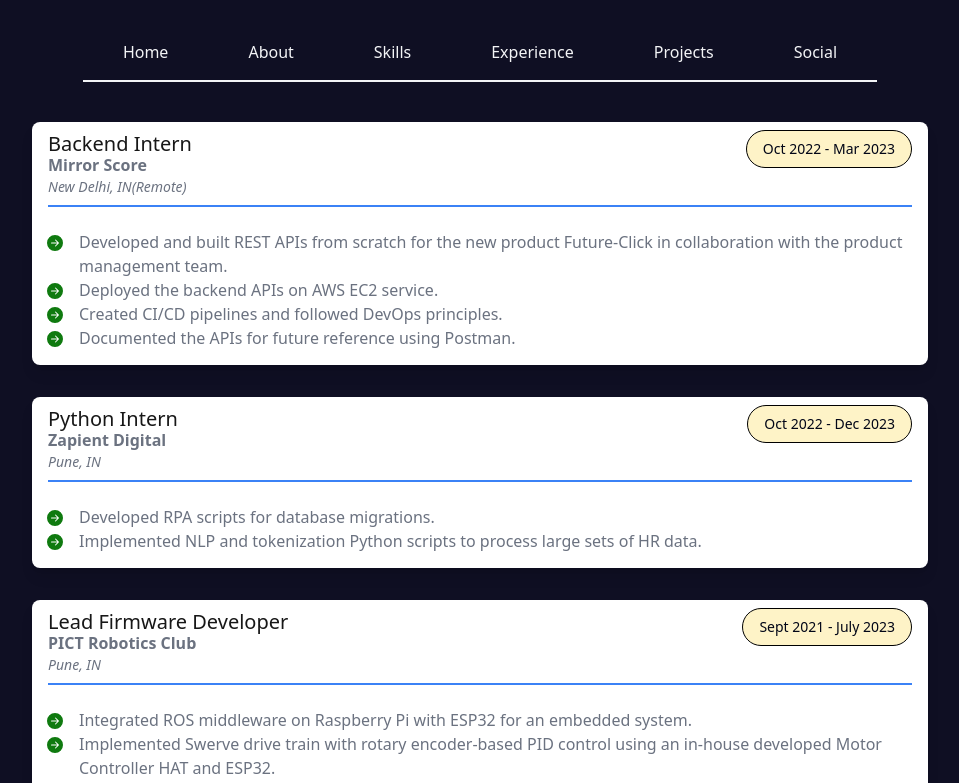
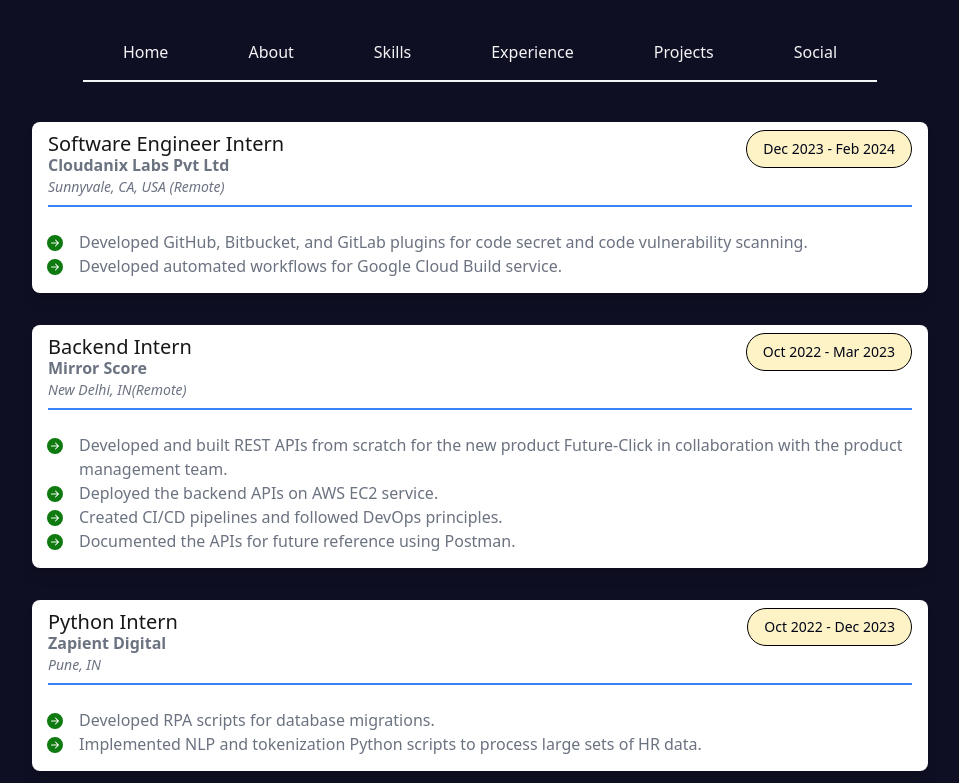
Before and after one commit to Chandolkar001/shreyaschandolkar, a Next.js app: page /experience in a window 1280 px wide. Shown: the top 783 px of the page, without its empty margins (160-1119 px from the left). Built offline with nearby package versions, Linux system fonts and the light colour scheme.

Commit message:
updated exp with CDX

```diff
--- a/_data/exp.js
+++ b/_data/exp.js
@@ -1,4 +1,16 @@
 const exp = [
+    {
+        name: 'Cloudanix Labs Pvt Ltd',
+        years: 'Dec 2023 - Feb 2024',
+        position: 'Software Engineer Intern',
+        type: 'Internship',
+        place: 'Sunnyvale, CA, USA (Remote)',
+        href: 'https://www.cloudanix.com/',
+        desc: [
+            "Developed GitHub, Bitbucket, and GitLab plugins for code secret and code vulnerability scanning.",
+            "Developed automated workflows for Google Cloud Build service."
+        ]
+    },
     {
         name: 'Mirror Score',
         years: 'Oct 2022 - Mar 2023',
```
